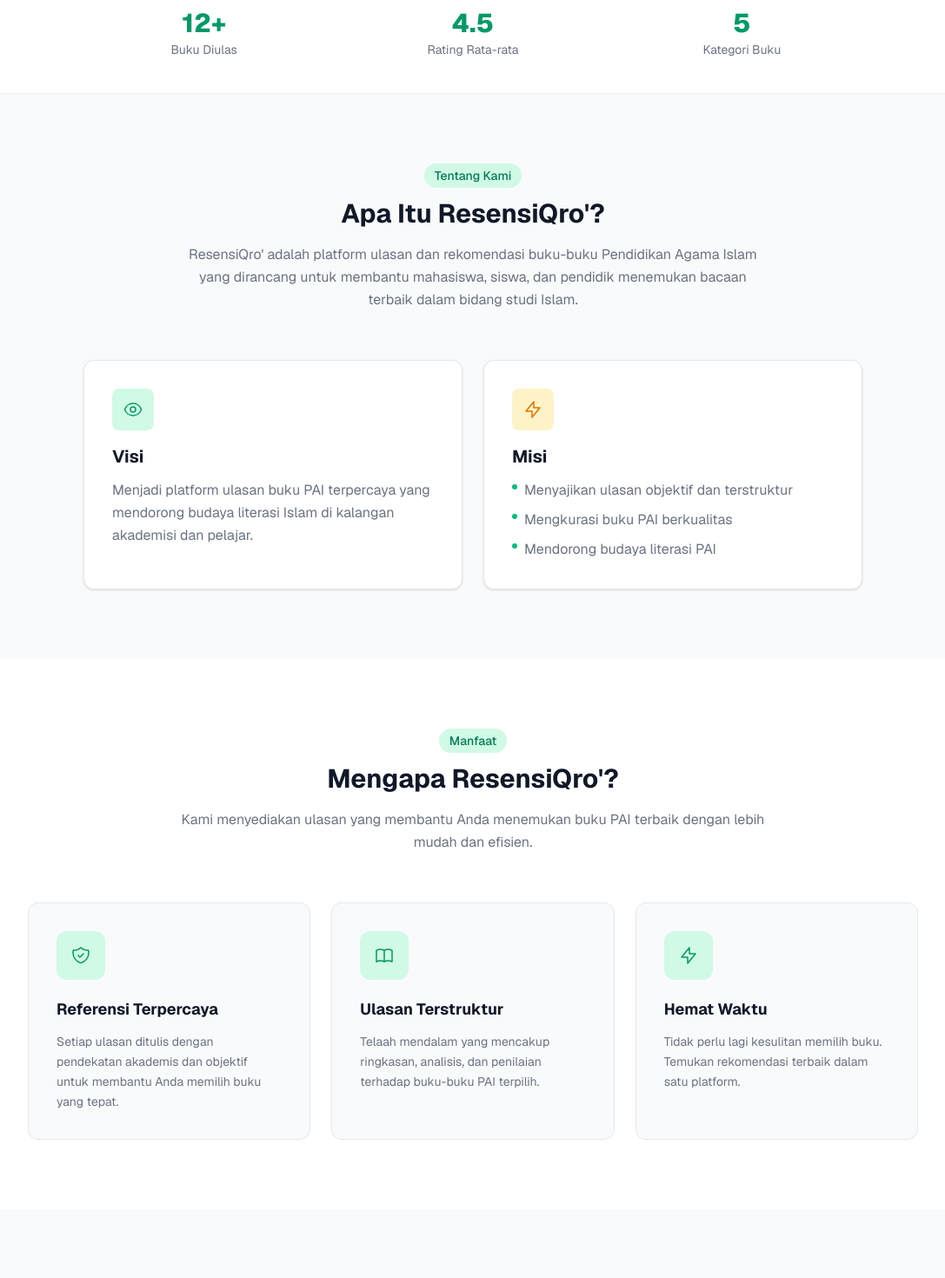
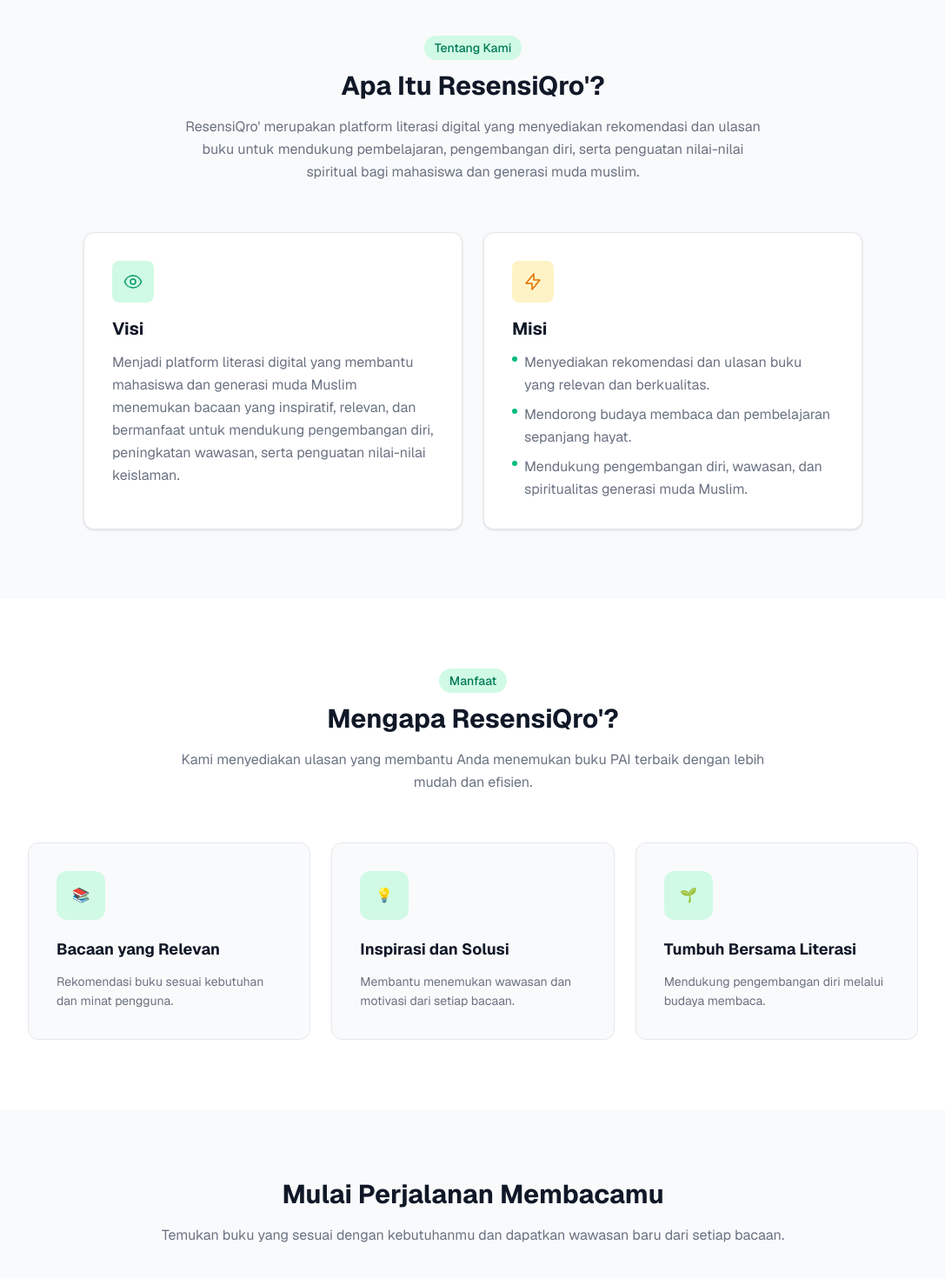
Before and after one commit to ABDILLAH12846/literasi-pai, a Next.js app: page / in a window 1280 px wide. Shown: the part 880-2350 px from the top of the page at 87% size, without its empty margins (96-1183 px from the left). Built offline with nearby package versions, Linux system fonts and the light colour scheme.

Commit message:
fix: anak pak imam

```diff
--- a/src/app/api/review-buku/route.ts
+++ b/src/app/api/review-buku/route.ts
@@ -44,7 +44,7 @@ export async function POST(req: NextRequest) {
 
   const raw = await req.json();
   const body = raw as BookReviewBody;
-  const { bookTitle, author, review, rating, coverImage, categoryId } = body;
+  const { bookTitle, author, review, rating, coverImage, categoryId, about, reviewer, fit_to, quotes } = body;
 
   const { data, error } = await supabase
     .from("BookReview")
@@ -55,6 +55,10 @@ export async function POST(req: NextRequest) {
       rating: Number(rating),
       coverImage,
       categoryId: Number(categoryId),
+      about,
+      reviewer,
+      fit_to,
+      quotes,
       createdById: user.id,
       published: true,
     })
@@ -77,7 +81,7 @@ export async function PUT(req: NextRequest) {
   }
 
   const raw = await req.json();
-  const { id, bookTitle, author, review, rating, coverImage, categoryId } = raw as {
+  const { id, bookTitle, author, review, rating, coverImage, categoryId, about, reviewer, fit_to, quotes } = raw as {
     id: number;
   } & BookReviewBody;
 
@@ -94,6 +98,10 @@ export async function PUT(req: NextRequest) {
       rating: Number(rating),
       coverImage,
       categoryId: Number(categoryId),
+      about,
+      reviewer,
+      fit_to,
+      quotes,
     })
     .eq("id", Number(id))
     .select("*, Category(id, name, slug)")
--- a/src/app/layout.tsx
+++ b/src/app/layout.tsx
@@ -4,7 +4,7 @@ import { type Metadata } from "next";
 import { Geist } from "next/font/google";
 
 export const metadata: Metadata = {
-  title: "ResensiQro&apos; — Platform Ulasan Buku Pendidikan Agama Islam",
+  title: "ResensiQro` — Platform Ulasan Buku Pendidikan Agama Islam",
   description: "Platform ulasan dan rekomendasi buku-buku Pendidikan Agama Islam. Read. Reflect. Grow.",
   icons: [{ rel: "icon", url: "/favicon.ico" }],
 };
--- a/src/app/page.tsx
+++ b/src/app/page.tsx
@@ -4,64 +4,19 @@ import Link from "next/link";
 
 const benefits = [
   {
-    icon: (
-      <svg
-        xmlns="http://www.w3.org/2000/svg"
-        className="h-6 w-6"
-        fill="none"
-        viewBox="0 0 24 24"
-        stroke="currentColor"
-        strokeWidth={1.5}
-      >
-        <path
-          strokeLinecap="round"
-          strokeLinejoin="round"
-          d="M9 12l2 2 4-4m5.618-4.016A11.955 11.955 0 0112 2.944a11.955 11.955 0 01-8.618 3.04A12.02 12.02 0 003 9c0 5.591 3.824 10.29 9 11.622 5.176-1.332 9-6.03 9-11.622 0-1.042-.133-2.052-.382-3.016z"
-        />
-      </svg>
-    ),
-    title: "Referensi Terpercaya",
-    desc: "Setiap ulasan ditulis dengan pendekatan akademis dan objektif untuk membantu Anda memilih buku yang tepat.",
+    icon: "📚",
+    title: "Bacaan yang Relevan",
+    desc: "Rekomendasi buku sesuai kebutuhan dan minat pengguna.",
   },
   {
-    icon: (
-      <svg
-        xmlns="http://www.w3.org/2000/svg"
-        className="h-6 w-6"
-        fill="none"
-        viewBox="0 0 24 24"
-        stroke="currentColor"
-        strokeWidth={1.5}
-      >
-        <path
-          strokeLinecap="round"
-          strokeLinejoin="round"
-          d="M12 6.253v13m0-13C10.832 5.477 9.246 5 7.5 5S4.168 5.477 3 6.253v13C4.168 18.477 5.754 18 7.5 18s3.332.477 4.5 1.253m0-13C13.168 5.477 14.754 5 16.5 5c1.747 0 3.332.477 4.5 1.253v13C19.832 18.477 18.247 18 16.5 18c-1.746 0-3.332.477-4.5 1.253"
-        />
-      </svg>
-    ),
-    title: "Ulasan Terstruktur",
-    desc: "Telaah mendalam yang mencakup ringkasan, analisis, dan penilaian terhadap buku-buku PAI terpilih.",
+    icon: "💡",
+    title: "Inspirasi dan Solusi",
+    desc: "Membantu menemukan wawasan dan motivasi dari setiap bacaan.",
   },
   {
-    icon: (
-      <svg
-        xmlns="http://www.w3.org/2000/svg"
-        className="h-6 w-6"
-        fill="none"
-        viewBox="0 0 24 24"
-        stroke="currentColor"
-        strokeWidth={1.5}
-      >
-        <path
-          strokeLinecap="round"
-          strokeLinejoin="round"
-          d="M13 10V3L4 14h7v7l9-11h-7z"
-        />
-      </svg>
-    ),
-    title: "Hemat Waktu",
-    desc: "Tidak perlu lagi kesulitan memilih buku. Temukan rekomendasi terbaik dalam satu platform.",
+    icon: "🌱",
+    title: "Tumbuh Bersama Literasi",
+    desc: "Mendukung pengembangan diri melalui budaya membaca.",
   },
 ];
 
@@ -128,17 +83,14 @@ export default function HomePage() {
 
           {/* Title */}
           <h1 className="mb-4 text-3xl font-extrabold tracking-tight text-white sm:mb-5 sm:text-4xl md:text-5xl lg:text-6xl">
-            Platform Rekomendasi
-            <br className="hidden sm:block" /> Buku untuk Generasi Muda Muslim
+            Temukan Bacaan,
+            <br className="hidden sm:block" /> Temukan Solusi.
           </h1>
 
           {/* Subtitle */}
           <p className="mx-auto mb-8 max-w-2xl text-sm leading-relaxed text-emerald-100 sm:mb-10 sm:text-base md:text-lg">
-            Temukan buku yang tepat untuk setiap perjalanan hidupmu. Dari
-            kecemasan, kehilangan motivasi, hingga pencarian makna dan
-            ketenangan, kami menghadirkan rekomendasi buku pilihan yang dapat
-            membantu mahasiswa dan generasi muda Muslim tumbuh, belajar, dan
-            menemukan inspirasi dalam menghadapi berbagai tantangan kehidupan.
+            Rekomendasi buku yang membantu kamu bertumbuh dalam pengembangan
+            diri, produktivitas, kesehatan mental, dan spiritualitas.
           </p>
 
           {/* CTA */}
@@ -218,10 +170,10 @@ export default function HomePage() {
               Apa Itu ResensiQro&apos;?
             </h2>
             <p className="mx-auto max-w-2xl text-sm leading-relaxed text-gray-500 sm:text-base">
-              ResensiQro&apos; adalah platform ulasan dan rekomendasi buku-buku
-              Pendidikan Agama Islam yang dirancang untuk membantu mahasiswa,
-              siswa, dan pendidik menemukan bacaan terbaik dalam bidang studi
-              Islam.
+              ResensiQro&apos; merupakan platform literasi digital yang
+              menyediakan rekomendasi dan ulasan buku untuk mendukung
+              pembelajaran, pengembangan diri, serta penguatan nilai-nilai
+              spiritual bagi mahasiswa dan generasi muda muslim.
             </p>
           </div>
 
@@ -253,8 +205,10 @@ export default function HomePage() {
                 Visi
               </h3>
               <p className="text-sm leading-relaxed text-gray-500 sm:text-base">
-                Menjadi platform ulasan buku PAI terpercaya yang mendorong
-                budaya literasi Islam di kalangan akademisi dan pelajar.
+                Menjadi platform literasi digital yang membantu mahasiswa dan
+                generasi muda Muslim menemukan bacaan yang inspiratif, relevan,
+                dan bermanfaat untuk mendukung pengembangan diri, peningkatan
+                wawasan, serta penguatan nilai-nilai keislaman.
               </p>
             </div>
 
@@ -282,15 +236,17 @@ export default function HomePage() {
               <ul className="space-y-2 text-sm leading-relaxed text-gray-500 sm:text-base">
                 <li className="flex gap-2">
                   <span className="mt-1.5 h-1.5 w-1.5 flex-shrink-0 rounded-full bg-emerald-500" />
-                  Menyajikan ulasan objektif dan terstruktur
+                  Menyediakan rekomendasi dan ulasan buku yang relevan dan
+                  berkualitas.
                 </li>
                 <li className="flex gap-2">
                   <span className="mt-1.5 h-1.5 w-1.5 flex-shrink-0 rounded-full bg-emerald-500" />
-                  Mengkurasi buku PAI berkualitas
+                  Mendorong budaya membaca dan pembelajaran sepanjang hayat.
                 </li>
                 <li className="flex gap-2">
                   <span className="mt-1.5 h-1.5 w-1.5 flex-shrink-0 rounded-full bg-emerald-500" />
-                  Mendorong budaya literasi PAI
+                  Mendukung pengembangan diri, wawasan, dan spiritualitas
+                  generasi muda Muslim.
                 </li>
               </ul>
             </div>
@@ -343,11 +299,11 @@ export default function HomePage() {
       <section className="bg-gray-50 px-4 py-14 sm:px-8 sm:py-20">
         <div className="mx-auto max-w-3xl text-center">
           <h2 className="mb-3 text-2xl font-bold text-gray-900 sm:mb-4 sm:text-3xl">
-            Temukan Buku PAI Terbaik
+            Mulai Perjalanan Membacamu
           </h2>
           <p className="mb-8 text-sm leading-relaxed text-gray-500 sm:mb-10 sm:text-base">
-            Jelajahi koleksi ulasan buku Pendidikan Agama Islam yang telah kami
-            kurasi untuk Anda.
+            Temukan buku yang sesuai dengan kebutuhanmu dan dapatkan wawasan
+            baru dari setiap bacaan.
           </p>
           <Link
             href="/review-buku"
--- a/src/app/review-buku/[id]/page.tsx
+++ b/src/app/review-buku/[id]/page.tsx
@@ -40,6 +40,8 @@ export default async function ReviewBukuDetailPage({
 }) {
   const { id } = await params;
   const review = await getBookReview(Number(id));
+
+  console.log({ review });
 
   if (!review) notFound();
 
@@ -120,6 +122,38 @@ export default async function ReviewBukuDetailPage({
             {review.review}
           </div>
         </div>
+        <div className="border-t border-gray-100 bg-gray-50 p-5 sm:p-8">
+          <h2 className="mb-3 text-sm font-semibold uppercase tracking-wider text-gray-400 sm:mb-4">
+            Tentang Buku
+          </h2>
+          <div className="whitespace-pre-line text-sm leading-relaxed text-gray-700 sm:text-base">
+            {review.about}
+          </div>
+        </div>
+        <div className="border-t border-gray-100 bg-gray-50 p-5 sm:p-8">
+          <h2 className="mb-3 text-sm font-semibold uppercase tracking-wider text-gray-400 sm:mb-4">
+            Resensi
+          </h2>
+          <div className="whitespace-pre-line text-sm leading-relaxed text-gray-700 sm:text-base">
+            {review.reviewer}
+          </div>
+        </div>
+        <div className="border-t border-gray-100 bg-gray-50 p-5 sm:p-8">
+          <h2 className="mb-3 text-sm font-semibold uppercase tracking-wider text-gray-400 sm:mb-4">
+            Cocok Untuk
+          </h2>
+          <div className="whitespace-pre-line text-sm leading-relaxed text-gray-700 sm:text-base">
+            {review.fit_to}
+          </div>
+        </div>
+        <div className="border-t border-gray-100 bg-gray-50 p-5 sm:p-8">
+          <h2 className="mb-3 text-sm font-semibold uppercase tracking-wider text-gray-400 sm:mb-4">
+            Kutipan Menarik
+          </h2>
+          <div className="whitespace-pre-line text-sm leading-relaxed text-gray-700 sm:text-base">
+            {review.about}
+          </div>
+        </div>
       </div>
 
       {/* Back link */}
--- a/src/types/api.ts
+++ b/src/types/api.ts
@@ -21,6 +21,10 @@ export interface BookReviewBody {
   rating: number | string;
   coverImage?: string;
   categoryId: number | string;
+  about: string;
+  reviewer: string;
+  fit_to: string;
+  quotes: string;
 }
 
 export interface QuizQuestionInput {
--- a/src/types/database.ts
+++ b/src/types/database.ts
@@ -53,6 +53,10 @@ export interface BookReviewRow {
   updatedAt: string;
   categoryId: number;
   createdById: string;
+  about: string;
+  reviewer: string;
+  fit_to: string;
+  quotes: string;
 }
 
 export interface BookReview extends BookReviewRow {
```
Also changed, not shown: src/app/admin/review-buku/page.tsx (+52 -0 lines).
